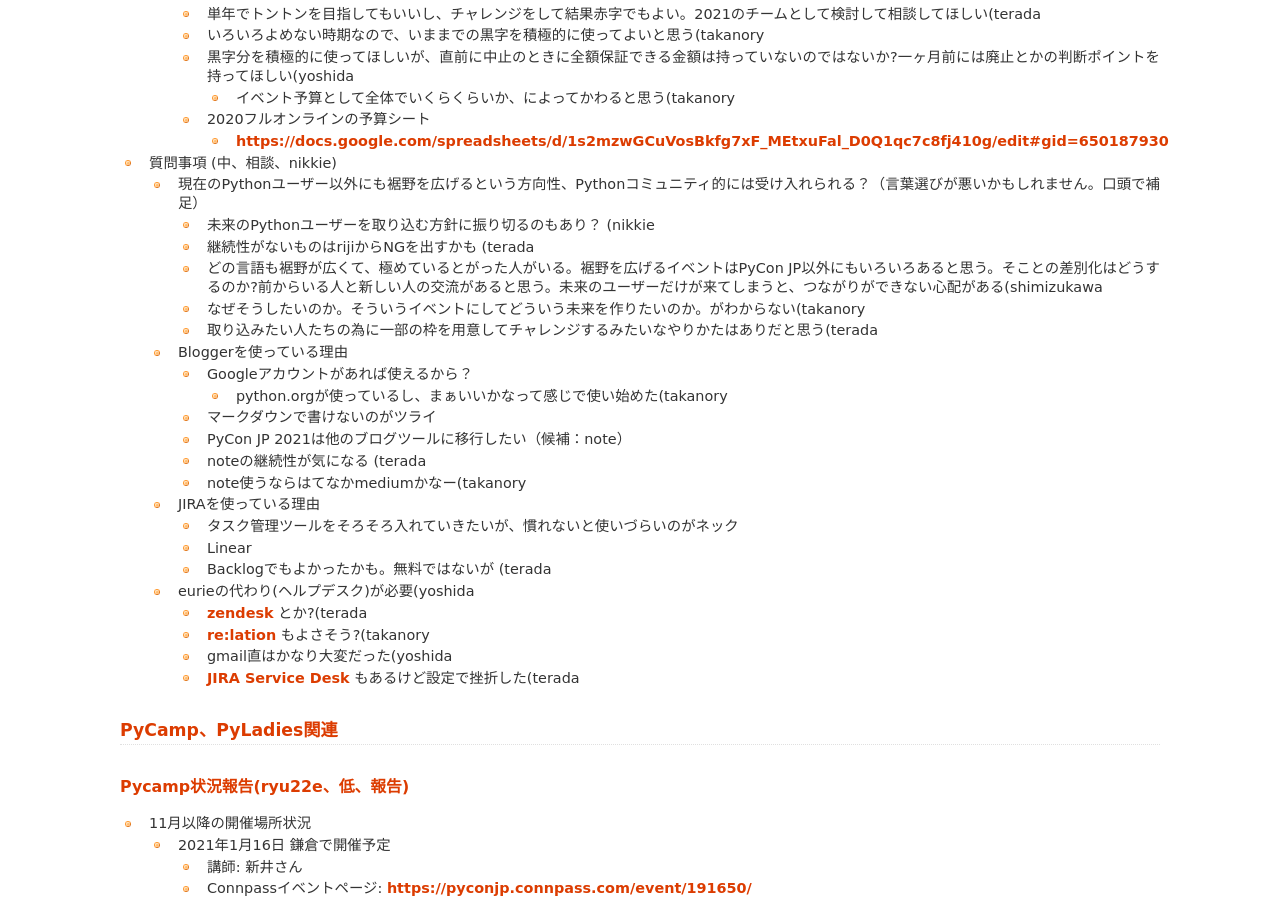
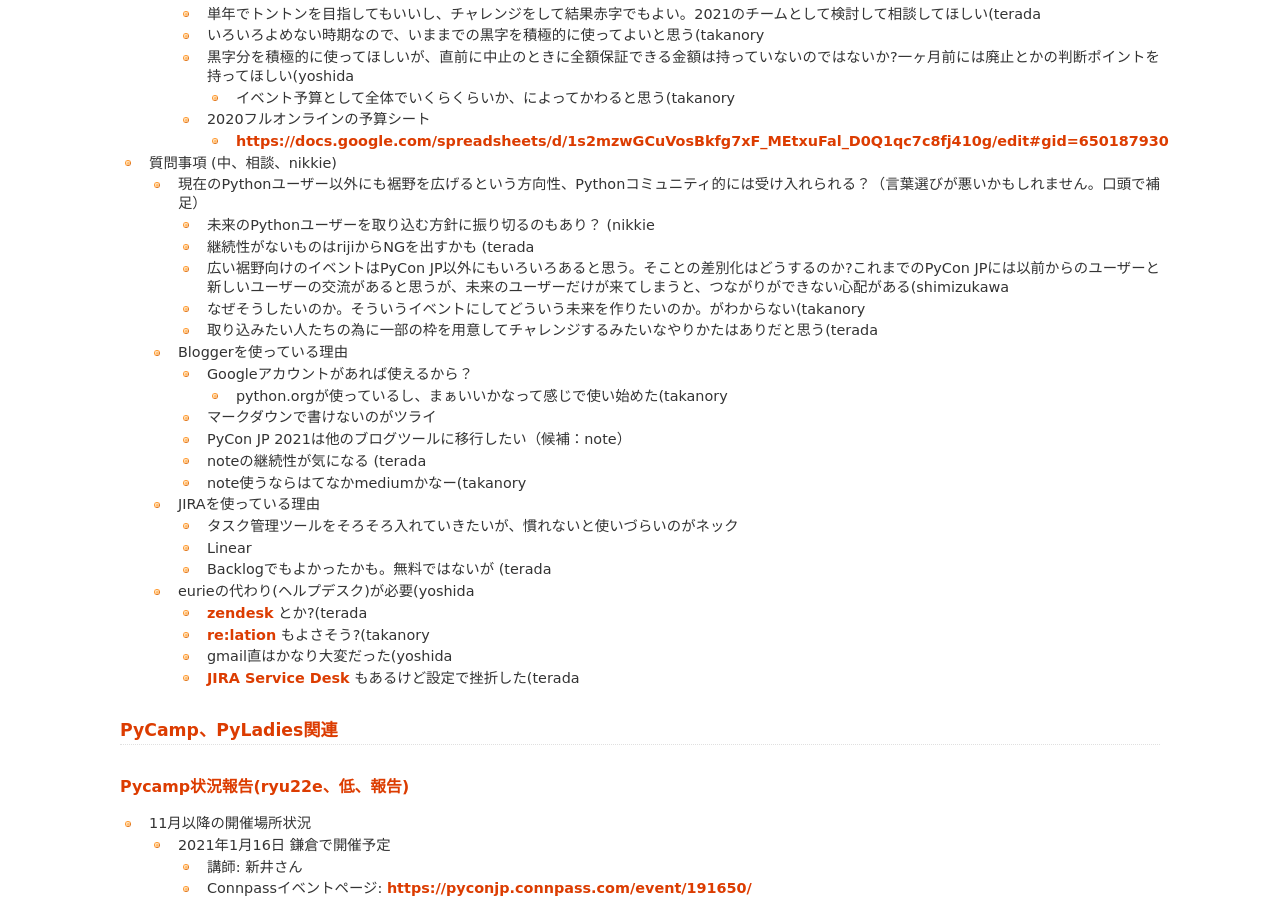
Before and after one commit to pyconjp/www.pycon.jp, a Sphinx documentation site: the page built from source/committee/meeting/minutes43.rst, in a window 1280 px wide and 900 px high, scrolled down 2591 px. Built offline with Sphinx 7.4.7, drawn with Linux system fonts in a browser that asks for light colours; some of the changed text lies outside the part shown.

Commit message:
fix nits

```diff
--- a/source/committee/meeting/minutes43.rst
+++ b/source/committee/meeting/minutes43.rst
@@ -114,7 +114,7 @@ PyCon JP 2021(nikkie、高、報告)
 
     * 未来のPythonユーザーを取り込む方針に振り切るのもあり？ (nikkie
     * 継続性がないものはrijiからNGを出すかも (terada
-    * どの言語も裾野が広くて、極めているとがった人がいる。裾野を広げるイベントはPyCon JP以外にもいろいろあると思う。そことの差別化はどうするのか?前からいる人と新しい人の交流があると思う。未来のユーザーだけが来てしまうと、つながりができない心配がある(shimizukawa
+    * 広い裾野向けのイベントはPyCon JP以外にもいろいろあると思う。そことの差別化はどうするのか?これまでのPyCon JPには以前からのユーザーと新しいユーザーの交流があると思うが、未来のユーザーだけが来てしまうと、つながりができない心配がある(shimizukawa
     * なぜそうしたいのか。そういうイベントにしてどういう未来を作りたいのか。がわからない(takanory
     * 取り込みたい人たちの為に一部の枠を用意してチャレンジするみたいなやりかたはありだと思う(terada
   * Bloggerを使っている理由
```
Also changed, not shown: other parts of source/committee/meeting/minutes43.rst (+1 -1 lines).
